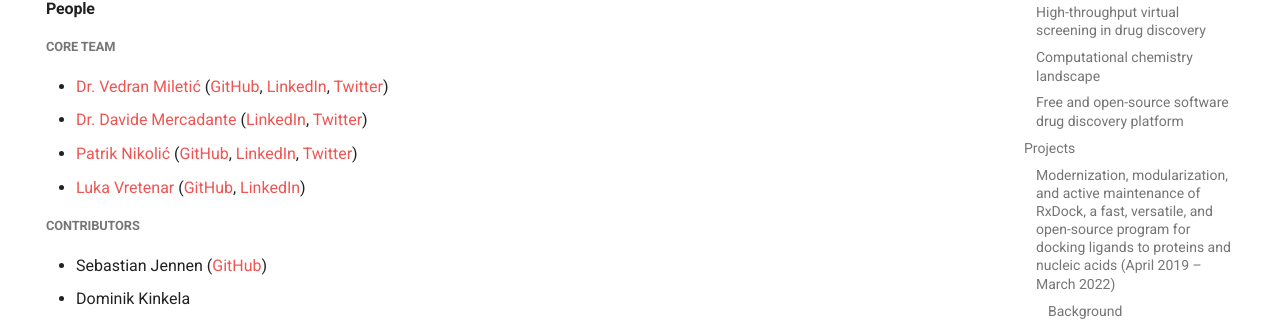
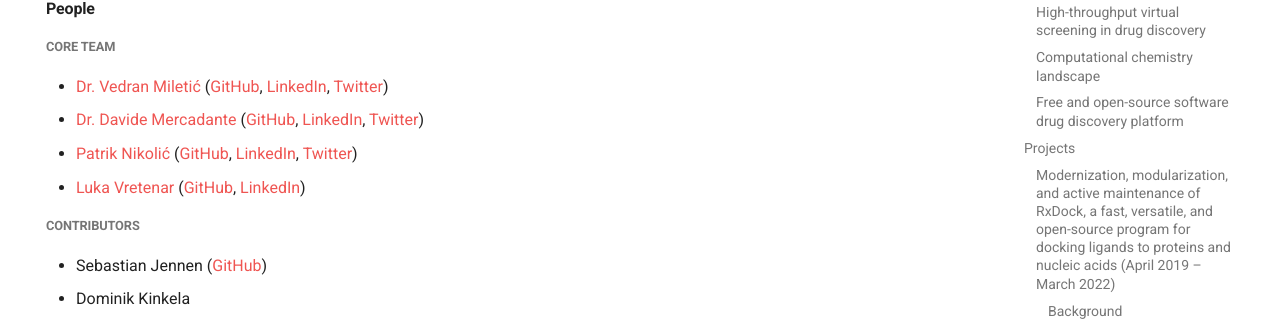
Before and after one commit to RxTxResearch/rxtxresearch.github.io, an MkDocs documentation site: the page built from docs/research.md, in a window 1280 px wide and 900 px high, scrolled down 4031 px. Shown: the part 150-471 px from the top of the window. Built offline with MkDocs 1.6.1 and Material for MkDocs 9.7.7, drawn with Linux system fonts in a browser that asks for light colours.

Commit message:
Added Davide GitHub link

```diff
--- a/docs/research.md
+++ b/docs/research.md
@@ -82,7 +82,7 @@ While Linux is the primary platform of the modern cloud and supercomputing, many
 ##### Core team
 
 * [Dr. Vedran Miletić](https://vedran.miletic.net/) ([GitHub](https://github.com/vedranmiletic), [LinkedIn](https://www.linkedin.com/in/vedranmiletic/), [Twitter](https://twitter.com/vedranmiletic))
-* [Dr. Davide Mercadante](https://lab.mercadante.net/) ([LinkedIn](https://www.linkedin.com/in/davide-mercadante-274b86113/), [Twitter](https://twitter.com/DavideMercadan2))
+* [Dr. Davide Mercadante](https://lab.mercadante.net/) ([GitHub](https://github.com/mercadde), [LinkedIn](https://www.linkedin.com/in/davide-mercadante-274b86113/), [Twitter](https://twitter.com/DavideMercadan2))
 * [Patrik Nikolić](https://nikoli.ch/) ([GitHub](https://github.com/patrik-nikolic), [LinkedIn](https://www.linkedin.com/in/patrik-nikolic-8aa48310a), [Twitter](https://twitter.com/patriknikolic))
 * [Luka Vretenar](https://luka.vretenar.pro/) ([GitHub](https://github.com/lvretenar), [LinkedIn](https://www.linkedin.com/in/luka-vretenar-5137473b/))
 
```
